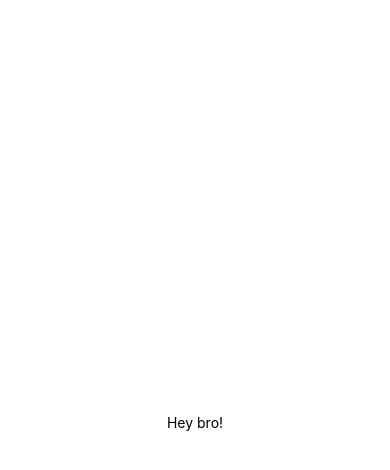
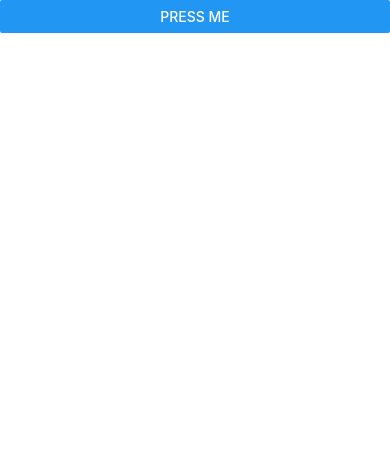
Before and after one commit to cedricholmgren/Card-Game-Manager, a React Native app: screen / in a window 390 px wide. Shown: the top 470 px of the page. Built offline with nearby package versions, Linux system fonts and the light colour scheme.

Commit message:
Update App.js

```diff
--- a/App.js
+++ b/App.js
@@ -1,20 +1,25 @@
 import { StatusBar } from 'expo-status-bar';
-import { StyleSheet, Text, View } from 'react-native';
+import { SafeAreaView, StyleSheet, Button, View, Text, Image, ScrollView, TextInput, Alert, } from 'react-native'
 
-export default function App() {
+
+
+const App = () => {
   return (
-    <View style={styles.container}>
-      <Text>Hey bro!</Text>
-      <StatusBar style="auto" />
+    <View>
+      <MainButton/>
     </View>
-  );
+  )
 }
 
-const styles = StyleSheet.create({
-  container: {
-    flex: 1,
-    backgroundColor: '#fff',
-    alignItems: 'center',
-    justifyContent: 'center',
-  },
-});
+const MainButton = () => {
+  return (
+    <View>
+      <Button
+        title="Press me"
+        onPress={() => Alert.alert('Simple Button pressed')}
+      />
+    </View>
+  )
+}
+
+export default App
```
